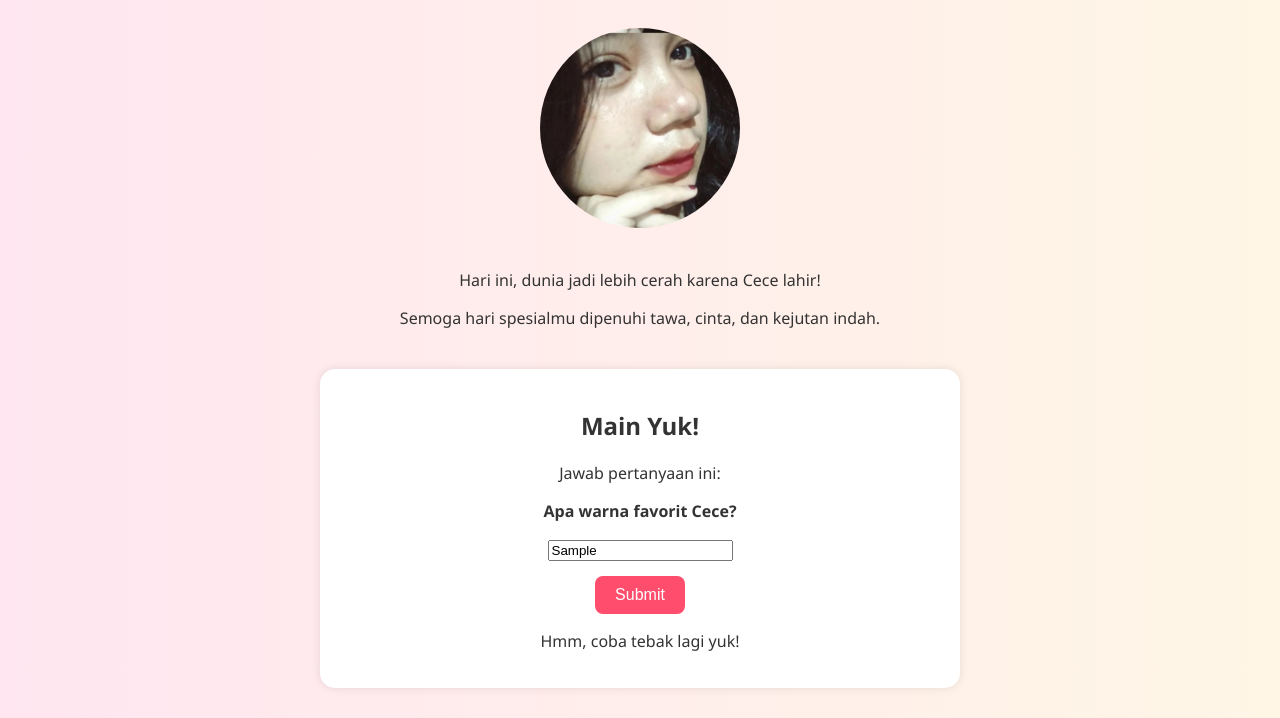
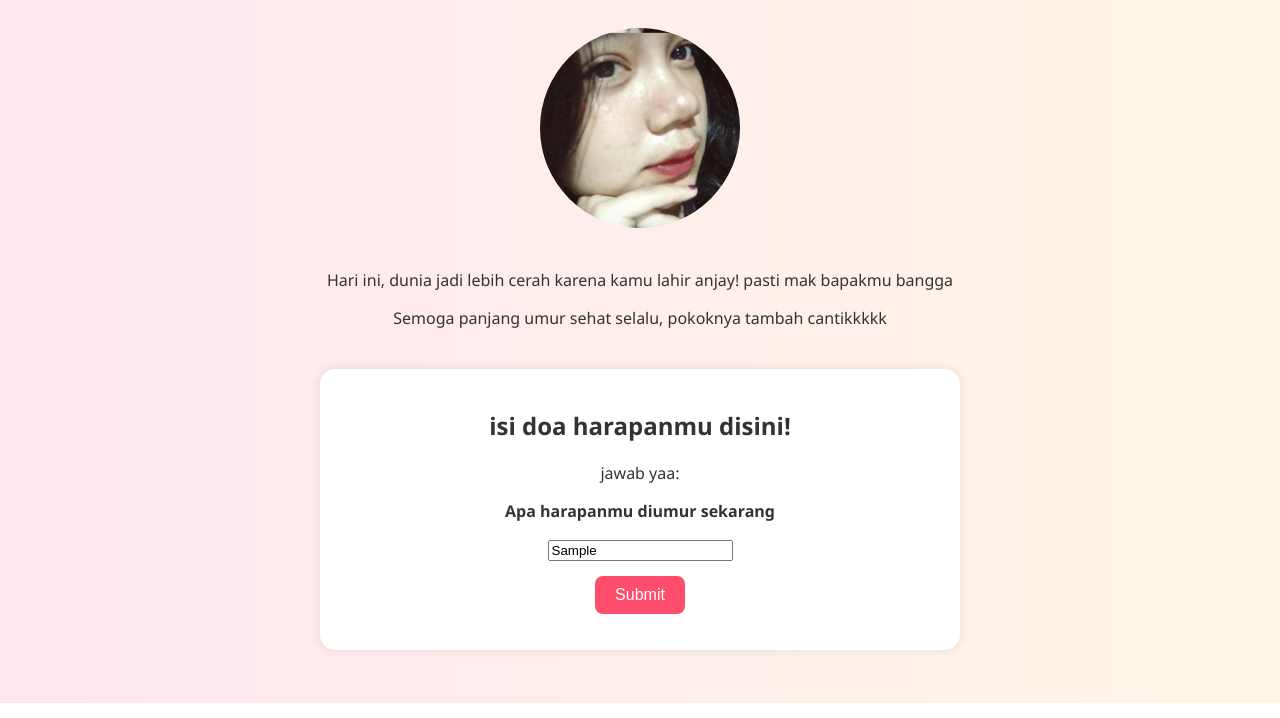
Before and after one commit to Zahra25h/cece-birthday, a plain HTML site: page index.html in a window 1280 px wide. Both pictures are taken after typing "Sample" into the empty fields and a click on the button "Submit". Shown: the part 97-815 px from the top of the page. Drawn offline with Linux system fonts and the light colour scheme.

Commit message:
Update index.html

```diff
--- a/index.html
+++ b/index.html
@@ -69,11 +69,11 @@
   </header>
   <div class="content">
     <img src="cece.jpg" alt="Foto Cece" class="photo" />
-    <p>Hari ini, dunia jadi lebih cerah karena Cece lahir!</p>
-    <p>Semoga hari spesialmu dipenuhi tawa, cinta, dan kejutan indah.</p><div class="game-section">
-  <h2>Main Yuk!</h2>
-  <p>Jawab pertanyaan ini:</p>
-  <p><strong>Apa warna favorit Cece?</strong></p>
+    <p>Hari ini, dunia jadi lebih cerah karena kamu lahir anjay! pasti mak bapakmu bangga</p>
+    <p>Semoga panjang umur sehat selalu, pokoknya tambah cantikkkkk</p><div class="game-section">
+  <h2>isi doa harapanmu disini!</h2>
+  <p>jawab yaa:</p>
+  <p><strong>Apa harapanmu diumur sekarang</strong></p>
   <input type="text" id="answer" placeholder="Tulis jawabanmu di sini" />
   <br />
   <button onclick="checkAnswer()">Submit</button>
@@ -97,11 +97,9 @@
     function checkAnswer() {
       const answer = document.getElementById("answer").value.trim().toLowerCase();
       const result = document.getElementById("result");
-      if (answer === "pink") {
-        result.innerHTML = "Yeeey! Bener! Nih, dengerin pesan dari aku ya.";
+      if (answer === " ") {
+        result.innerHTML = "hahaha dah ngisi mari kita dengarkan suara merduku wkwk";
         document.getElementById("voiceNote").style.display = "block";
-      } else {
-        result.innerHTML = "Hmm, coba tebak lagi yuk!";
       }
     }
   </script></body>
```
